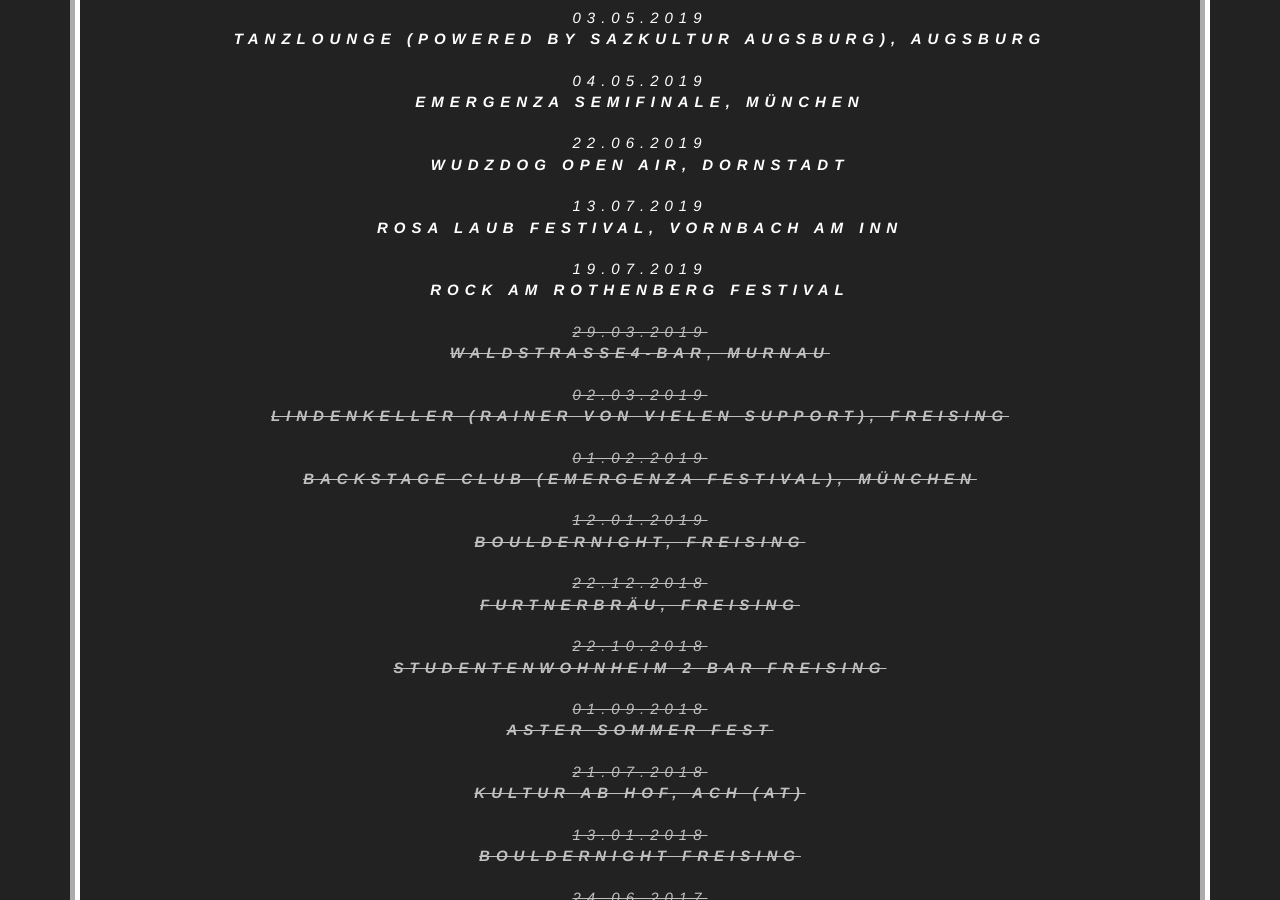
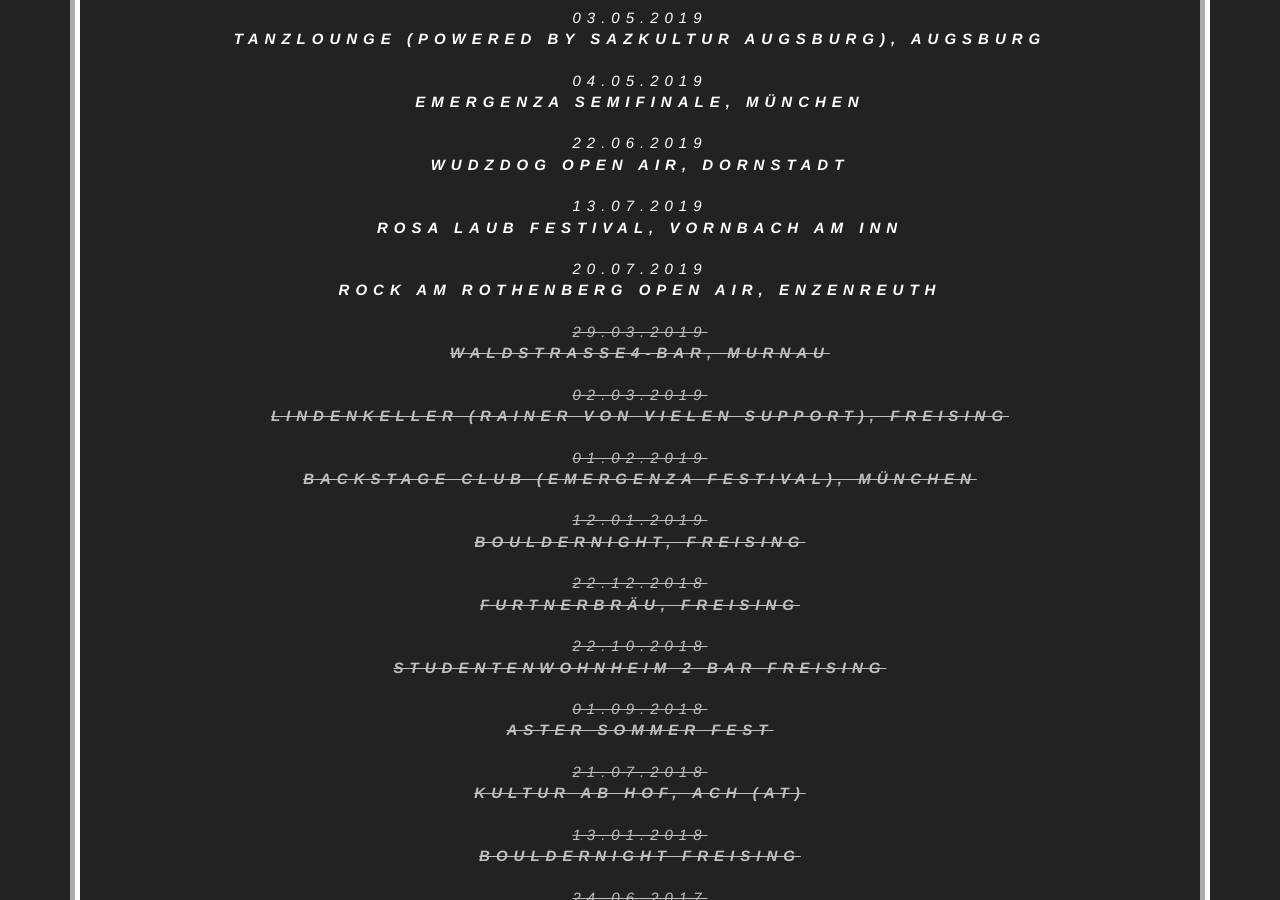
Before and after one commit to jabbadafunk/jabbadafunk.github.io, a Jekyll site: the page built from index.html, in a window 1280 px wide and 900 px high, scrolled down 1243 px. Built offline with Jekyll 4.4.1, drawn with Linux system fonts in a browser that asks for light colours.

Commit message:
Update from Forestry.io jabbadafunk@gmail.com updated _data/gigs.yml

```diff
--- a/_data/gigs.yml
+++ b/_data/gigs.yml
@@ -17,8 +17,8 @@
 - location: 'Rosa Laub Festival, Vornbach am Inn '
   date: 2019-07-13 14:30:00 +0000
   completed: false
-- location: Rock am Rothenberg Festival
-  date: 2019-07-19 22:00:00 +0000
+- location: Rock am Rothenberg Open Air, Enzenreuth
+  date: 2019-07-20 09:00:00 +0000
   completed: false
 - location: Waldstraße4-Bar, Murnau
   date: 2019-03-29 20:00:00 +0000
```
